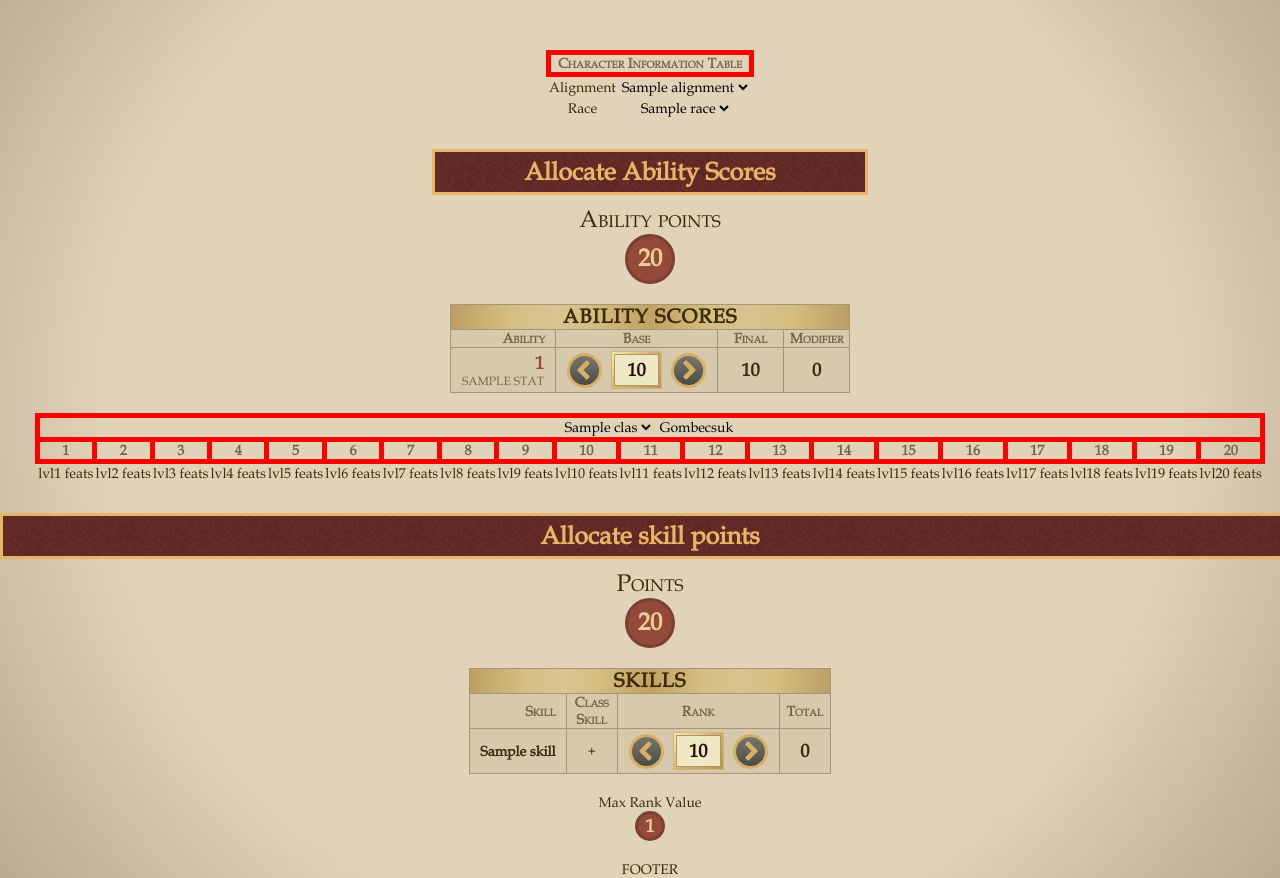
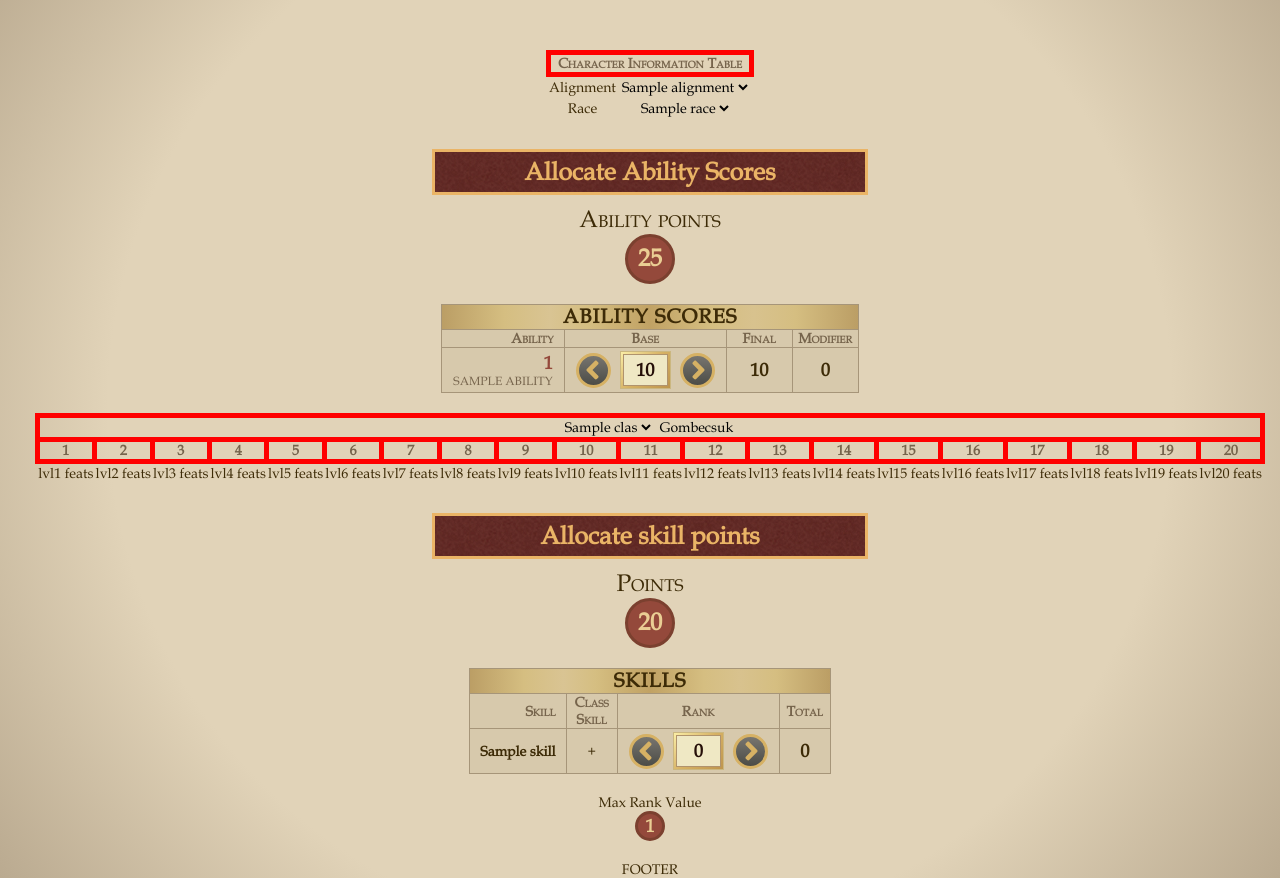
Before and after one commit to mamunga/pathfinder_engine, a Flask app: template templates/index.html in a window 1280 px wide. Shown: the part 62-940 px from the top of the page. Run offline with Flask 2, Linux system fonts and the light colour scheme; the template is opened without the code that fills it: most values are stand-ins (such as "Sample title", 1, 10 or a date in 2020); style sheets or scripts are compiled from the project's sources.

Commit message:
naming refactor, ability table js

```diff
--- a/app.py
+++ b/app.py
@@ -4,7 +4,7 @@ import os
 app = Flask(__name__)
 app.config['TEMPLATES_AUTO_RELOAD'] = True
 
-data_files = ['alignments.json', 'classes.json', 'races.json', 'stats.json', 'skills.json']
+data_files = ['alignments.json', 'classes.json', 'races.json', 'abilities.json', 'skills.json']
 data = dict()
 
 for data_file in data_files:
@@ -18,5 +18,9 @@ def index():
     #print(data)
     return render_template('index.html', data=data)
 
+@app.route('/static/data/all.json')
+def json_data():
+    return data
+
 if __name__ == '__main__':
     app.run(debug=True)
--- a/static/data/stats.json
+++ b/static/data/abilities.json
@@ -1,5 +1,5 @@
 {
-    "stats": [
+    "abilities": [
         {
             "id": "STR",
             "name": "Strength",
--- /dev/null
+++ b/static/js/abilities.js
@@ -0,0 +1,64 @@
+function calculate_ability_modifier(ability) {
+    modifier = Math.floor((parseFloat(ability.text()) - 10.0) / 2.0);
+    ability.parent().children("td:last-child").text(modifier > 0 ? "+" + modifier : modifier);
+}
+
+function pay_with_ability_points(ability, offset) {
+    if ((parseInt($('.remaining-ability-points').text()) - offset) < 0)
+        return false;
+
+    if ((parseInt(ability.text()) + offset) > 18)
+        return false;
+
+    if ((parseInt(ability.text()) + offset) < 5)
+        return false;
+
+    point_value = 1
+    if (offset > 0) {
+        if ((parseInt(ability.text()) + offset) >= 14)
+            point_value++;
+
+        if ((parseInt(ability.text()) + offset) >= 16)
+            point_value++;
+
+        if ((parseInt(ability.text()) + offset) >= 18)
+            point_value++;
+    } else {
+        if ((parseInt(ability.text())) >= 14)
+            point_value++;
+
+        if ((parseInt(ability.text())) >= 16)
+            point_value++;
+
+        if ((parseInt(ability.text())) >= 18)
+            point_value++;
+    }
+
+    $('.remaining-ability-points').text(parseInt($('.remaining-ability-points').text()) - (offset*point_value));
+    return true;
+
+}
+
+function calculate_final_ability_value(ability) {
+    ability_final = ability.parents().eq(2).children(".ability-final");
+    ability_final.text(ability.text());
+    calculate_ability_modifier(ability_final);
+}
+
+$(function () {
+    $('.character-ability-table .number-container button:last-child').click(function () {
+        ability = $(this).parent().children('div')
+        if (pay_with_ability_points(ability, +1)) {
+            ability.text(parseInt($(this).parent().children('div').text()) + 1);
+            calculate_final_ability_value(ability);
+        }
+    })
+
+    $('.character-ability-table .number-container button:first-child').click(function () {
+        ability = $(this).parent().children('div')
+        if (pay_with_ability_points(ability, -1)) {
+            ability.text(parseInt($(this).parent().children('div').text()) - 1);
+            calculate_final_ability_value(ability);
+        }
+    })
+});
--- a/static/scss/styles.scss
+++ b/static/scss/styles.scss
@@ -108,8 +108,8 @@ select, button {
   }
 }
 
-.stat-final,
-.stat-modifier,
+.ability-final,
+.ability-modifier,
 .skill-total {
   font-size: $font-size-large;
 }
@@ -161,7 +161,7 @@ h2 {
   border-width: 3px;
   margin: 30px auto 10px;
 
-  &.ability-title {
+  &.ability-title,  &.skill-title {
     width: 430px;
   }
 }
@@ -226,8 +226,8 @@ h2 {
   }
 
   .number-container div,
-  .stat-final,
-  .stat-modifier {
+  .ability-final,
+  .ability-modifier {
     font-weight: 800;
   }
 
--- a/templates/character-ability-table.html
+++ b/templates/character-ability-table.html
@@ -1,6 +1,6 @@
 <h2 class="ability-title">Allocate Ability Scores</h2>
 <div class="ability-point-title">Ability points</div>
-<div class="remaining-ability-points">20</div>
+<div class="remaining-ability-points">25</div>
 
 
 <table class="character-ability-table">
@@ -18,8 +18,7 @@
         </tr>
     </thead>
     <tbody>
-
-        {% for stat in data.stats: %}
+        {% for ability in data.abilities: %}
         {% include 'character-ability.html' with context %}
         {% endfor %}
     </tbody>
--- a/templates/character-ability.html
+++ b/templates/character-ability.html
@@ -1,7 +1,7 @@
 <tr>
     <td>
-        <div class="ability-id">{{ stat.id }}</div>
-        <div class="ability-name">{{ stat.name }}</div>
+        <div class="ability-id">{{ ability.id }}</div>
+        <div class="ability-name">{{ ability.name }}</div>
     </td>
     <td>
         <div class="number-container">
@@ -10,6 +10,6 @@
             <button><svg xmlns="http://www.w3.org/2000/svg" viewBox="0 0 256 512"><path d="M224.3 273l-136 136c-9.4 9.4-24.6 9.4-33.9 0l-22.6-22.6c-9.4-9.4-9.4-24.6 0-33.9l96.4-96.4-96.4-96.4c-9.4-9.4-9.4-24.6 0-33.9L54.3 103c9.4-9.4 24.6-9.4 33.9 0l136 136c9.5 9.4 9.5 24.6.1 34z"/></svg></button>
         </div>
     </td>
-    <td class="stat-final">10</td>
-    <td class="stat-modifier">0</td>
+    <td class="ability-final">10</td>
+    <td class="ability-modifier">0</td>
 </tr>
--- a/templates/character-skills-table.html
+++ b/templates/character-skills-table.html
@@ -21,7 +21,7 @@
                 <td>
                     <div class="number-container">
                         <button><svg xmlns="http://www.w3.org/2000/svg" viewBox="0 0 256 512"><path d="M31.7 239l136-136c9.4-9.4 24.6-9.4 33.9 0l22.6 22.6c9.4 9.4 9.4 24.6 0 33.9L127.9 256l96.4 96.4c9.4 9.4 9.4 24.6 0 33.9L201.7 409c-9.4 9.4-24.6 9.4-33.9 0l-136-136c-9.5-9.4-9.5-24.6-.1-34z"/></svg></button>
-            <div>10</div>
+            <div>0</div>
             <button><svg xmlns="http://www.w3.org/2000/svg" viewBox="0 0 256 512"><path d="M224.3 273l-136 136c-9.4 9.4-24.6 9.4-33.9 0l-22.6-22.6c-9.4-9.4-9.4-24.6 0-33.9l96.4-96.4-96.4-96.4c-9.4-9.4-9.4-24.6 0-33.9L54.3 103c9.4-9.4 24.6-9.4 33.9 0l136 136c9.5 9.4 9.5 24.6.1 34z"/></svg></button>
                     </div>
                 </td>
--- a/templates/index.html
+++ b/templates/index.html
@@ -3,6 +3,8 @@
 
 <head>
     <link rel="stylesheet" type="text/css" href="{{ url_for('static', filename='css/styles.css') }}" />
+    <script src="https://ajax.googleapis.com/ajax/libs/jquery/3.5.1/jquery.min.js"></script>
+    <script src="{{ url_for('static', filename='js/abilities.js')}}"></script>
 </head>
 
 <body>
```
